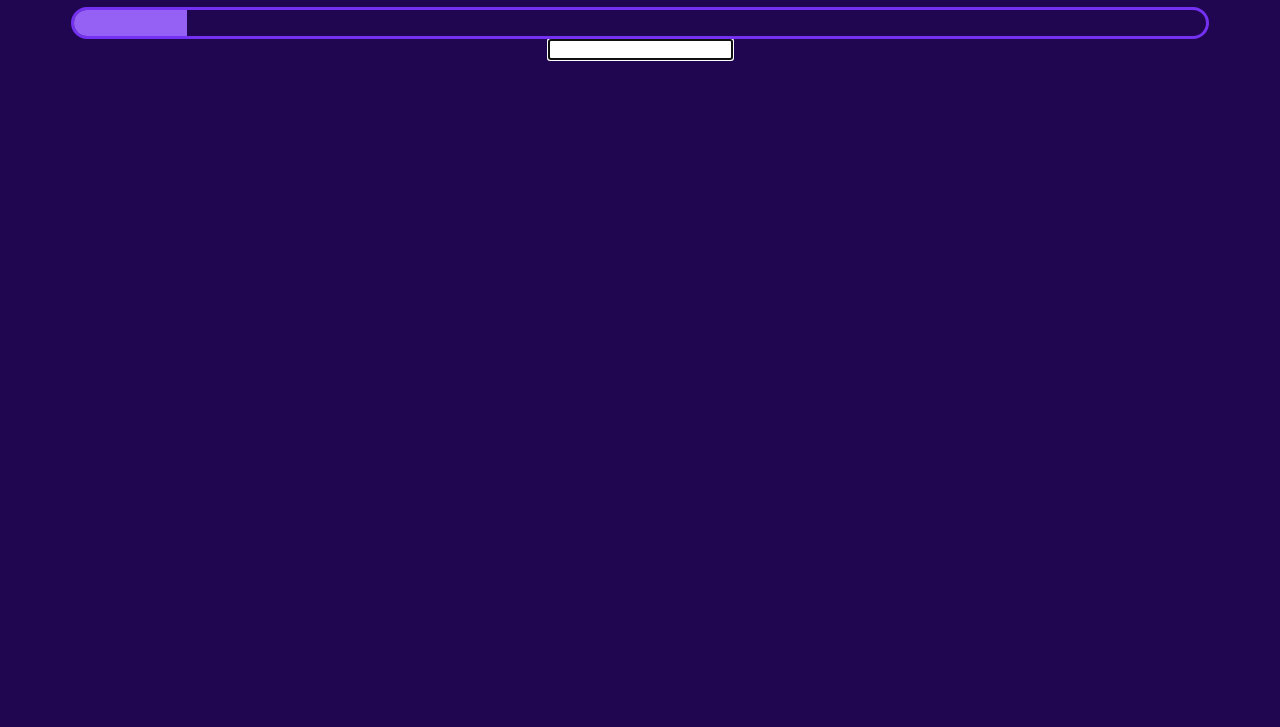
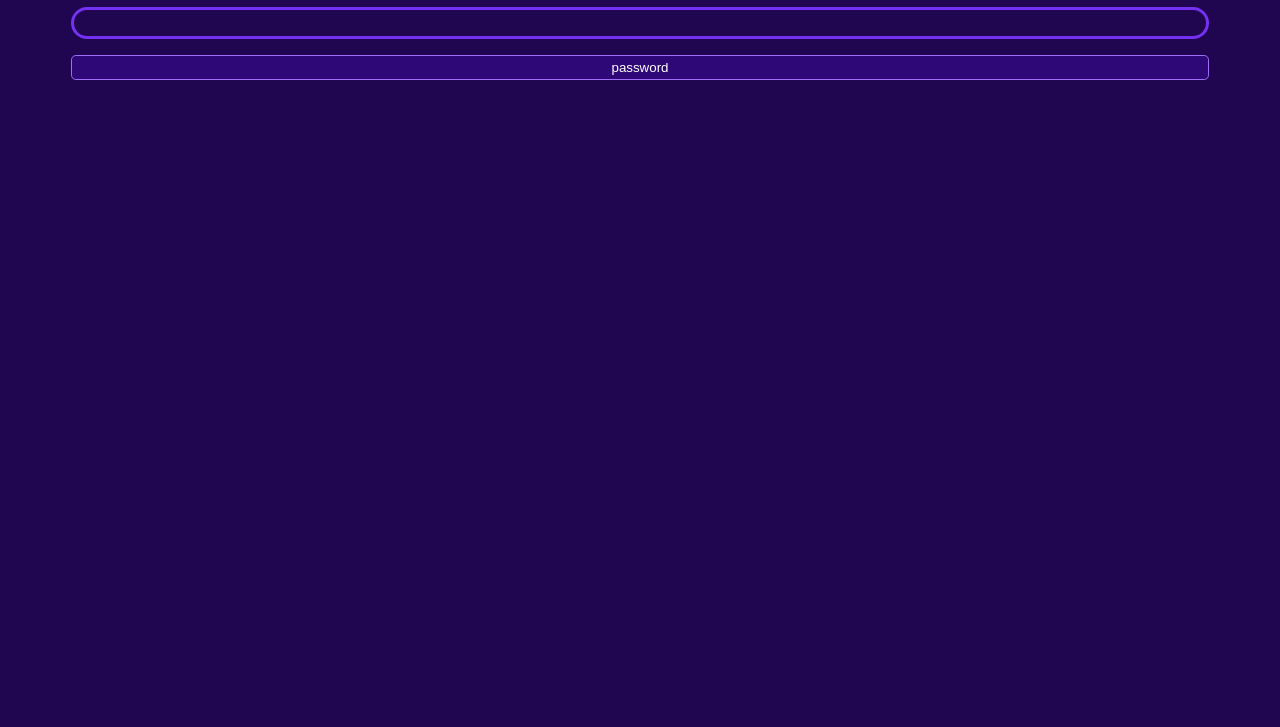
Before and after one commit to lavell119/Password-Strength-Tester, a plain HTML site: page index.html in a window 1280 px wide. Shown: the part 73-800 px from the top of the page. Drawn offline with Linux system fonts and the light colour scheme.

Commit message:
finished html and styling

```diff
--- a/index.html
+++ b/index.html
@@ -10,7 +10,8 @@
 <body>
   <h1>Password Strength Test</h1>
   <div class="strength-meter"></div>
-  <input type="text" autofocus aria-laballedby="password">
-  <div id="reasons" class="reasons"></div>
+  <input class="password-input" id="password-input" value="password" type="text" autofocus aria-laballedby="password">
+  <div id="reasons" class="reasons">
+  </div>
 </body>
 </html>
--- a/style.css
+++ b/style.css
@@ -23,6 +23,29 @@ body {
   position: absolute;
   left: 0;
   height: 100%;
-  width: 10%;
+  width: calc(1% * var(--strength, 0));
   background-color: hsl(261, 88%, 67%);
+  transition: width 200ms;
 }
+
+.password-input {
+
+  margin: 1rem;
+  width: 90%;
+  padding: .25rem .75rem;
+  background-color: hsl(261, 88%, 25%);
+  color: white;
+  border: 1px solid hsl(261, 88%, 57%);
+  outline: none;
+  text-align: center;
+  border-radius: .3rem;
+}
+
+.password-input:focus {
+  border-color: hsl(261, 88%, 70%)
+}
+
+.reasons > * {
+  margin-top: .5rem;
+  color: hsl(261, 88%, 70%);
+}
```
